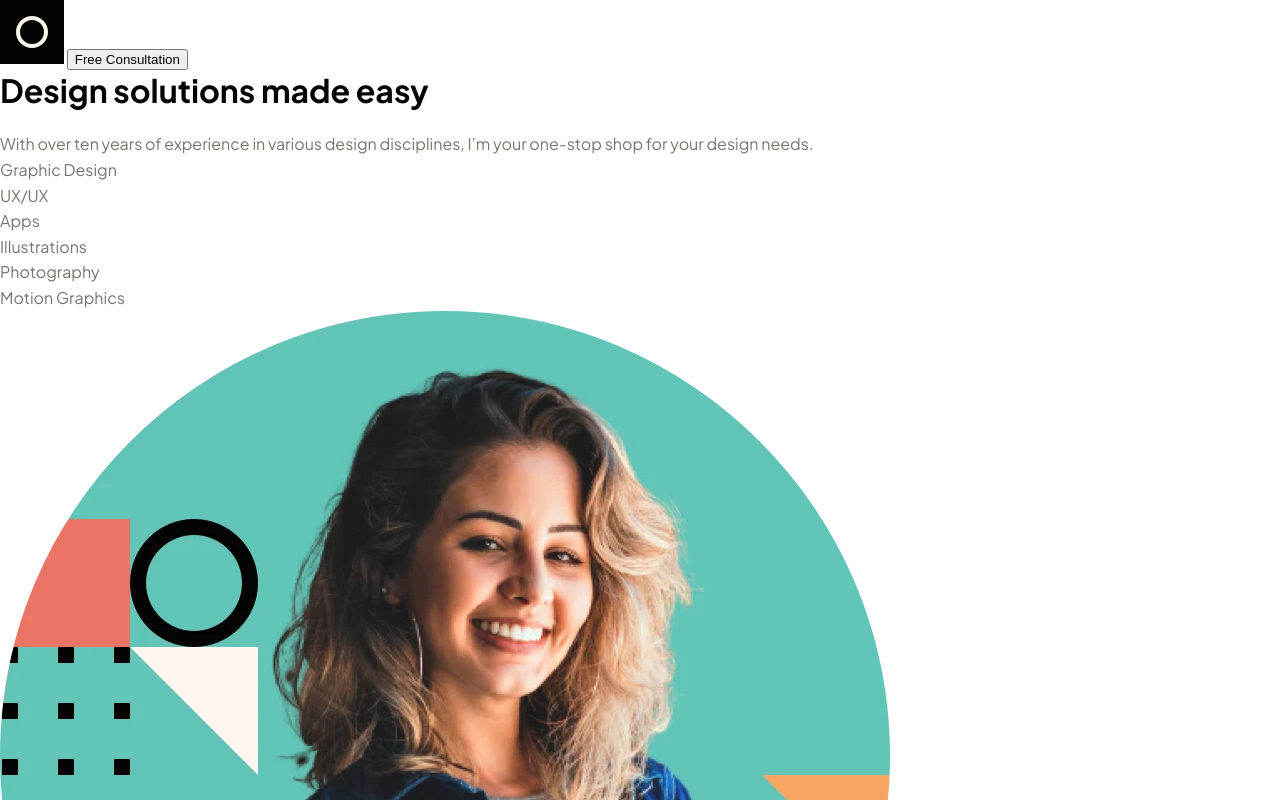
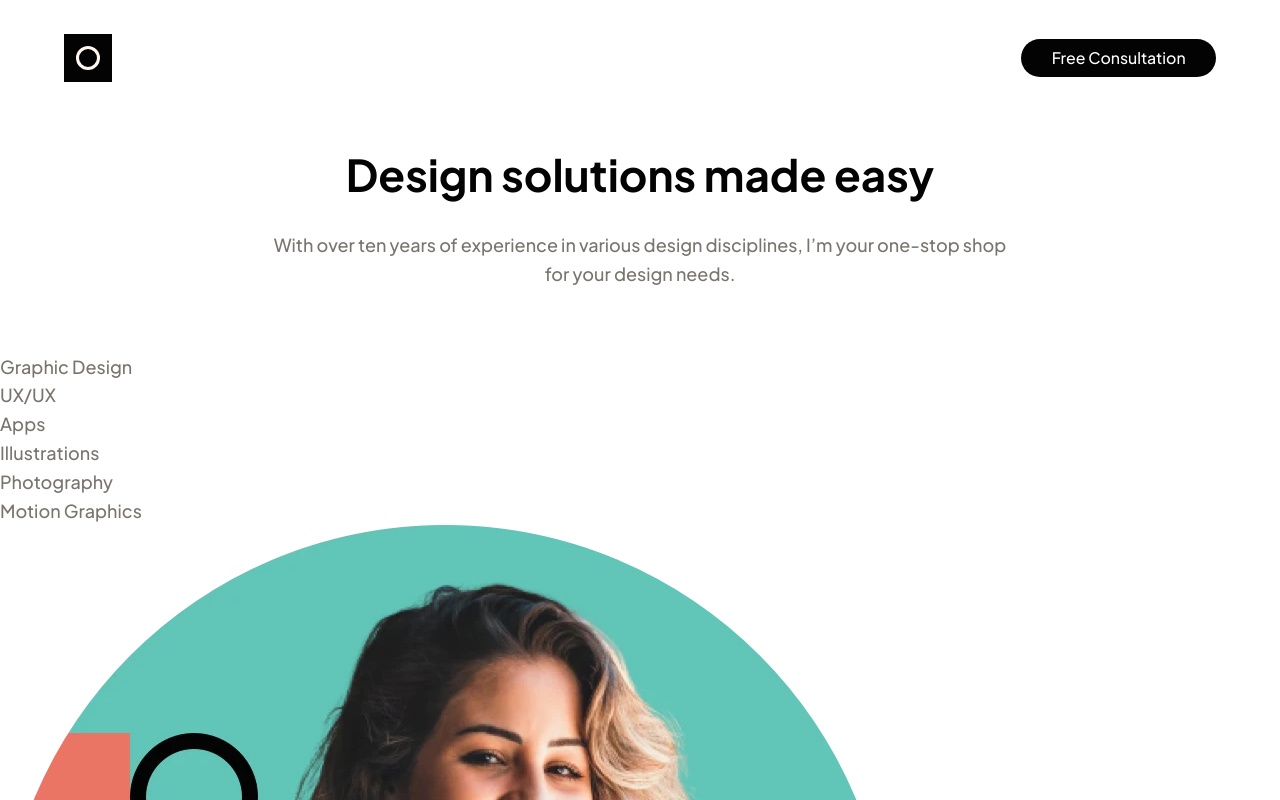
Before and after one commit to bluepersia/single-page-design-portfolio-2, a plain HTML site: page index.html in a window 1280 px wide. Shown: the top 800 px of the page. Drawn offline with Linux system fonts and the light colour scheme.

Commit message:
Header style

```diff
--- a/index.html
+++ b/index.html
@@ -5,7 +5,7 @@
   <meta name="viewport" content="width=device-width,initial-scale=1.0"/>
   <link rel="preconnect" href="https://fonts.googleapis.com">
 <link rel="preconnect" href="https://fonts.gstatic.com" crossorigin>
-<link href="https://fonts.googleapis.com/css2?family=Plus+Jakarta+Sans:wght@200..800&display=swap" rel="stylesheet">
+<link href="https://fonts.googleapis.com/css2?family=Plus+Jakarta+Sans:wght@500..700&display=swap" rel="stylesheet">
   <link href="./src/css/style.css" rel="stylesheet"/>
   <link rel="icon" type="image/png" sizes="32x32" href="./assets/favicon-32x32.png">
 
--- a/src/sass/_base.scss
+++ b/src/sass/_base.scss
@@ -7,6 +7,7 @@ $color-Pink: #F39E9E;
 $color-LightRed: #EB7565;
 $color-Cyan: #61C4B7;
 $color-DarkPurple: #552049;
+$color-White:white;
 
 body
 {
@@ -18,6 +19,7 @@ body
 p {
     line-height: 1.6;
     color: $color-MediumBrown;
+    font-weight: 500;
 }
 
 * {
@@ -31,3 +33,11 @@ p {
 *:last-child {
     margin-bottom: 0;
 }
+
+
+@media (min-width:768px)
+{
+    html {
+        font-size: 18px;
+    }
+}
--- /dev/null
+++ b/src/sass/_components.scss
@@ -0,0 +1,32 @@
+
+
+.logo
+{
+    width: 48px;
+    height: 48px;
+}
+
+.btn
+{
+    border:none;
+    background-color: $color-Black;
+    color: $color-White;
+    padding: .57em 1.92em;
+    border-radius: 28px;
+    transition: all 300ms;
+    font-size: .875rem;
+    font-family: inherit;
+    cursor: pointer;
+
+    &:hover {
+        background-color: $color-GalacticBlue;
+    }
+}
+
+
+@media (min-width:768px)
+{
+    .btn {
+        font-size: .88rem;
+    }
+}
--- /dev/null
+++ b/src/sass/_header.scss
@@ -0,0 +1,77 @@
+
+
+.header
+{
+    padding: 1em 4.2% 2em;
+    text-align: center;
+
+
+}
+
+
+.masthead
+{
+    display: flex;
+    align-items: center;
+    justify-content: space-between;
+    margin-bottom: 4em;
+
+    &__logo
+    {
+        @extend .logo;
+    }
+
+    &__btn
+    {
+        @extend .btn;
+    }
+}
+
+.hero {
+
+    max-width: 752px;
+    margin-left: auto;
+    margin-right: auto;
+
+
+    &__title
+    {
+        font-size: 2.25rem;
+    }
+}
+
+
+
+@media (min-width: 768px)
+{
+    .header {
+        padding: 1.88em 5% 3.55em;
+    }
+
+    .masthead {
+        margin-bottom: 3.55em;
+    }
+
+    .hero {
+        &__title
+        {
+            font-size: 2.44rem;
+        }
+    }
+}
+
+
+@media (min-width:1440px)
+{
+    .header
+    {
+       padding: 1.88em 11.4% 4.44em;
+    }
+
+    .hero {
+        &__title
+        {
+            font-size: 3.11rem;
+        }
+    }
+}
--- a/src/sass/style.scss
+++ b/src/sass/style.scss
@@ -1 +1,3 @@
 @import 'base';
+@import 'components';
+@import 'header';
```
Also changed, not shown: src/css/style.css, 1 other file.
